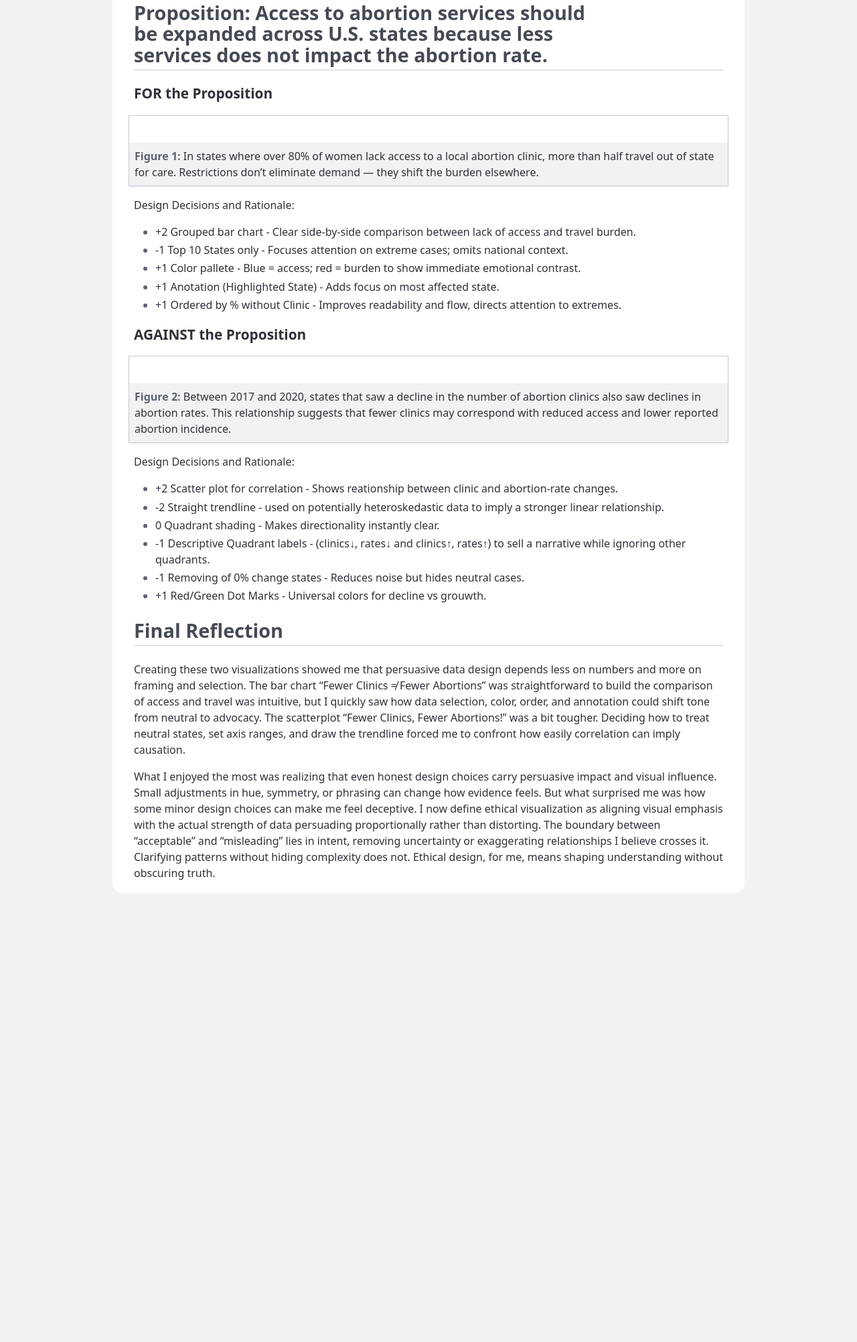
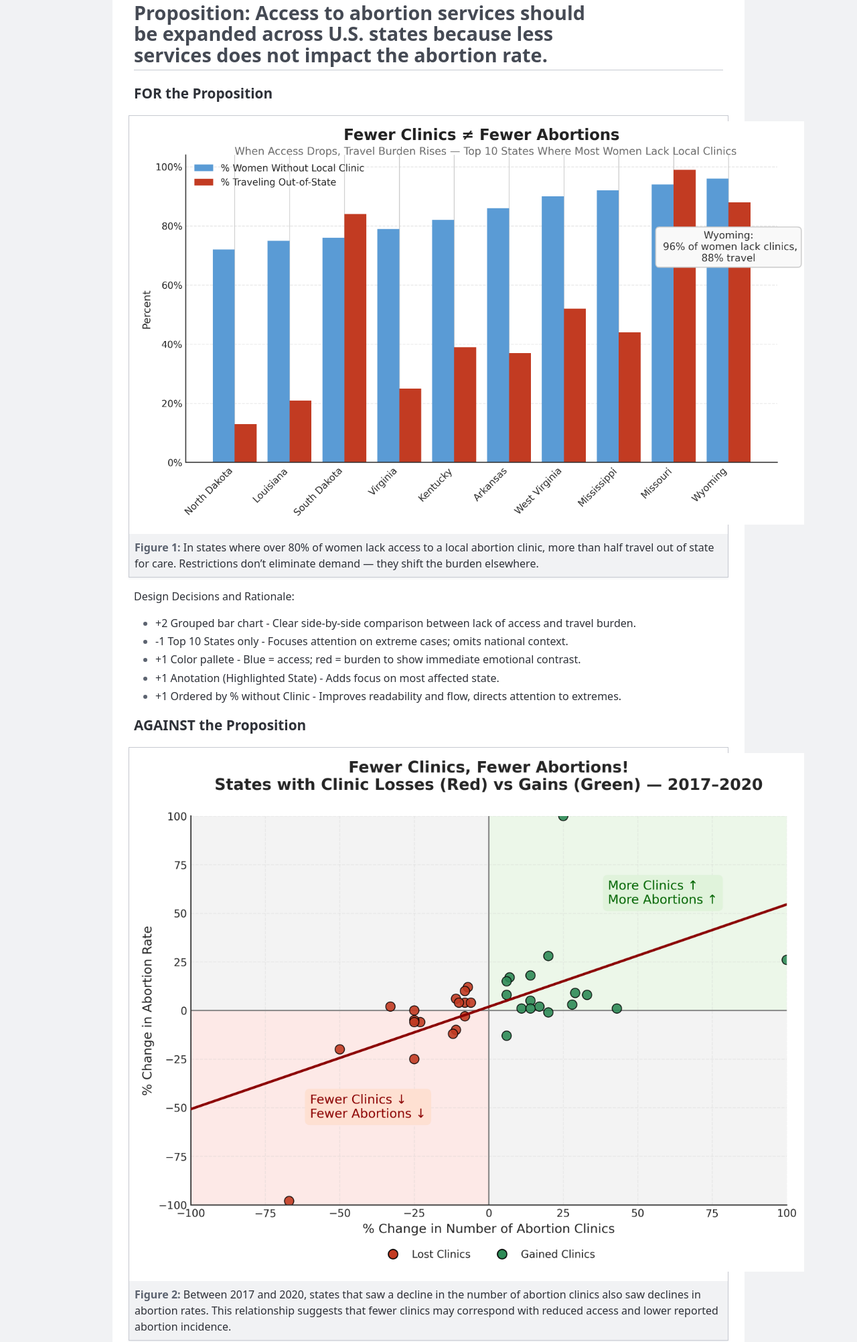
Before and after one commit to debsterzzz/Project2, a plain HTML site: page index.html in a window 1280 px wide. Shown: the part 382-2385 px from the top of the page at 67% size. Before the commit the page ends 1723 px from the top, so only its background shows below. Drawn offline with Linux system fonts and the light colour scheme; the site is published under a folder, as on GitHub Pages, so addresses that start at the root find nothing.

Commit message:
update image

```diff
--- a/index.html
+++ b/index.html
@@ -158,7 +158,7 @@
         <h3>FOR the Proposition</h3>
 
         <figure>
-          <img src="/images/Fewer Clinics DNE Fewer Abortions.png" width="1000" alt="" />
+          <img src="images/Fewer Clinics DNE Fewer Abortions.png" width="1000" alt="" />
           <figcaption>In states where over 80% of women lack access to a local abortion clinic, more than half travel out of state for care. Restrictions don’t eliminate demand — they shift the burden elsewhere.</figcaption>
         </figure>
 
@@ -177,7 +177,7 @@
         <h3>AGAINST the Proposition</h3>
 
         <figure>
-          <img src="/images/Fewer Clinics, Fewer Abortions!.png" width="1000" alt="" />
+          <img src="images/Fewer Clinics, Fewer Abortions!.png" width="1000" alt="" />
           <figcaption>Between 2017 and 2020, states that saw a decline in the number of abortion clinics also saw declines in abortion rates. This relationship suggests that fewer clinics may correspond with reduced access and lower reported abortion incidence.</figcaption>
         </figure>
 
```
